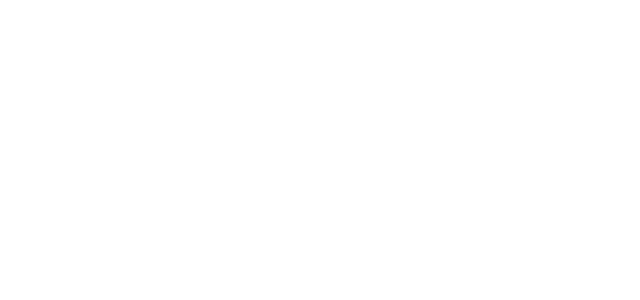
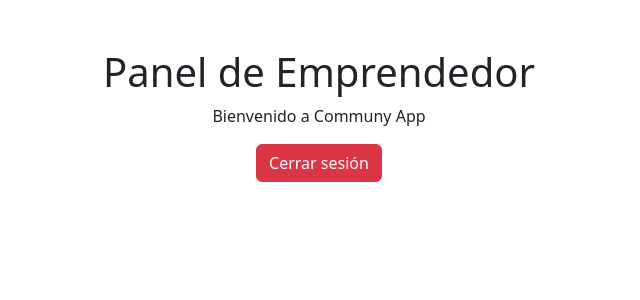
Before and after one commit to adrianatapiasmr-lgtm/Repository-name-CommunityApp, a React (Create React App) app: page /menu-emprendedor in a window 1280 px wide. Before the commit this address had no page. Shown: the top 300 px of the page, without its empty margins (321-961 px from the left). Built offline with nearby package versions, Linux system fonts and the light colour scheme.

Commit message:
Agregar ruta menu emprendedor

```diff
--- a/src/App.js
+++ b/src/App.js
@@ -2,7 +2,7 @@
 import { BrowserRouter as Router, Routes, Route } from "react-router-dom";
 import Login from "./components/Login";
 import Register from "./components/Register";
-
+import Emprendedor from "./components/menuEmprendedor/Emprendedor";
 import "bootstrap/dist/css/bootstrap.min.css";
 import "bootstrap/dist/js/bootstrap.bundle.min.js";
 import { useEffect } from "react";
@@ -29,6 +29,7 @@
         <Route path="/register" element={<Register />} />
         <Route path="/nosotros" element={<Nosotros />} />
         <Route path="/menu-cliente" element={<ServicesSection />} />
+        <Route path="/menu-emprendedor" element={<Emprendedor />} />
       </Routes>
     </Router>
   );
--- /dev/null
+++ b/src/components/menuEmprendedor/Emprendedor.js
@@ -0,0 +1,27 @@
+import React from "react";
+import { useNavigate } from "react-router-dom";
+
+function Emprendedor() {
+  const navigate = useNavigate();
+
+  const handleLogout = () => {
+    localStorage.removeItem("currentUser");
+    navigate("/");
+  };
+
+  return (
+    <div className="container mt-5 text-center">
+      <h1>Panel de Emprendedor</h1>
+      <p>Bienvenido a Communy App</p>
+
+      <button
+        className="btn btn-danger"
+        onClick={handleLogout}
+      >
+        Cerrar sesión
+      </button>
+    </div>
+  );
+}
+
+export default Emprendedor;
```
